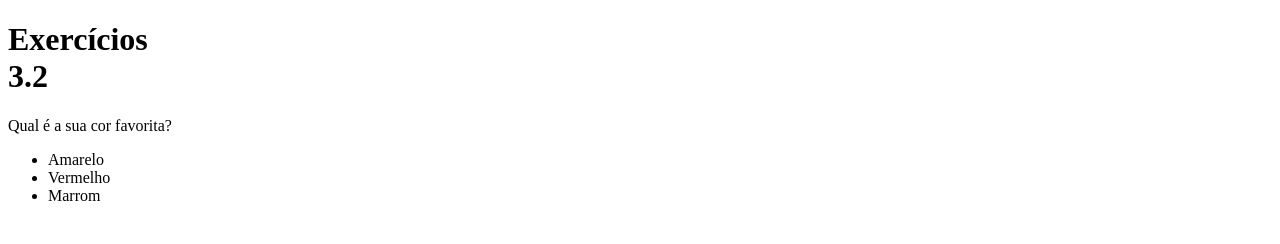
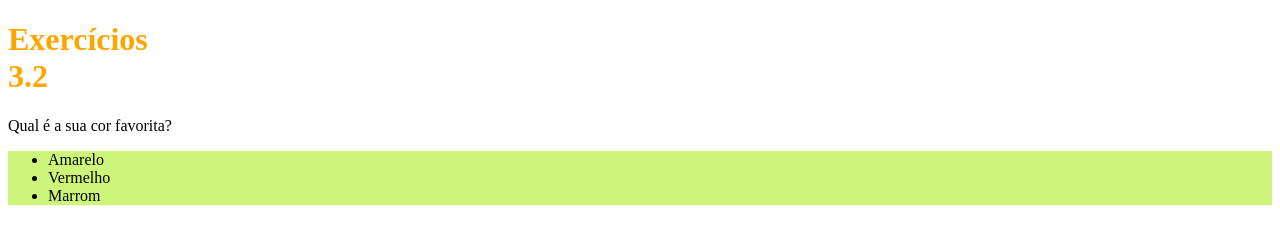
Before and after one commit to Thais-Gonzaga/trybe-exercises-fundamentos, a plain HTML site: page HTML-CSS-3.2/exercicio1.html in a window 1280 px wide. Drawn offline with Linux system fonts and the light colour scheme.

Commit message:
Modificado a cor do texto do h1 para laranja e a cor de fundo da lista não ordenada

```diff
--- a/HTML-CSS-3.2/exercicio1.html
+++ b/HTML-CSS-3.2/exercicio1.html
@@ -4,16 +4,24 @@
     <meta charset="UTF-8">
     <title>HTML</title>
     <style>
+
         h1{
             width: 65px;
-        }
+            color:orange;
+          }
+
+        #list{
+            background-color: rgb(204, 245, 122);
+               }
+
+
 
     </style>
   </head>
   <body>
     <h1>Exercícios 3.2</h1>
     <p>Qual é a sua cor favorita?</p>
-    <ul>
+    <ul id="list">
       <li>Amarelo</li>
       <li>Vermelho</li>
       <li>Marrom</li>
```
